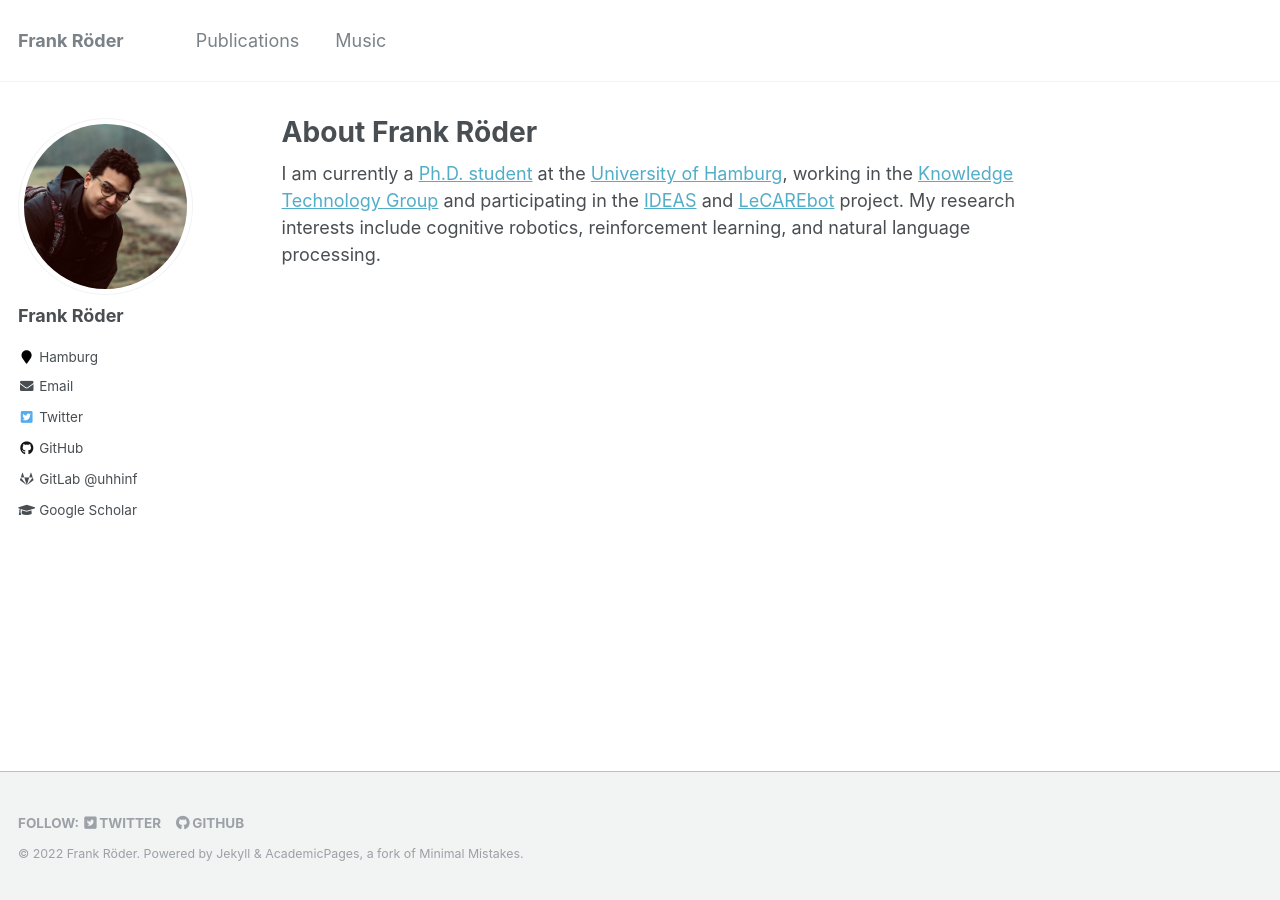
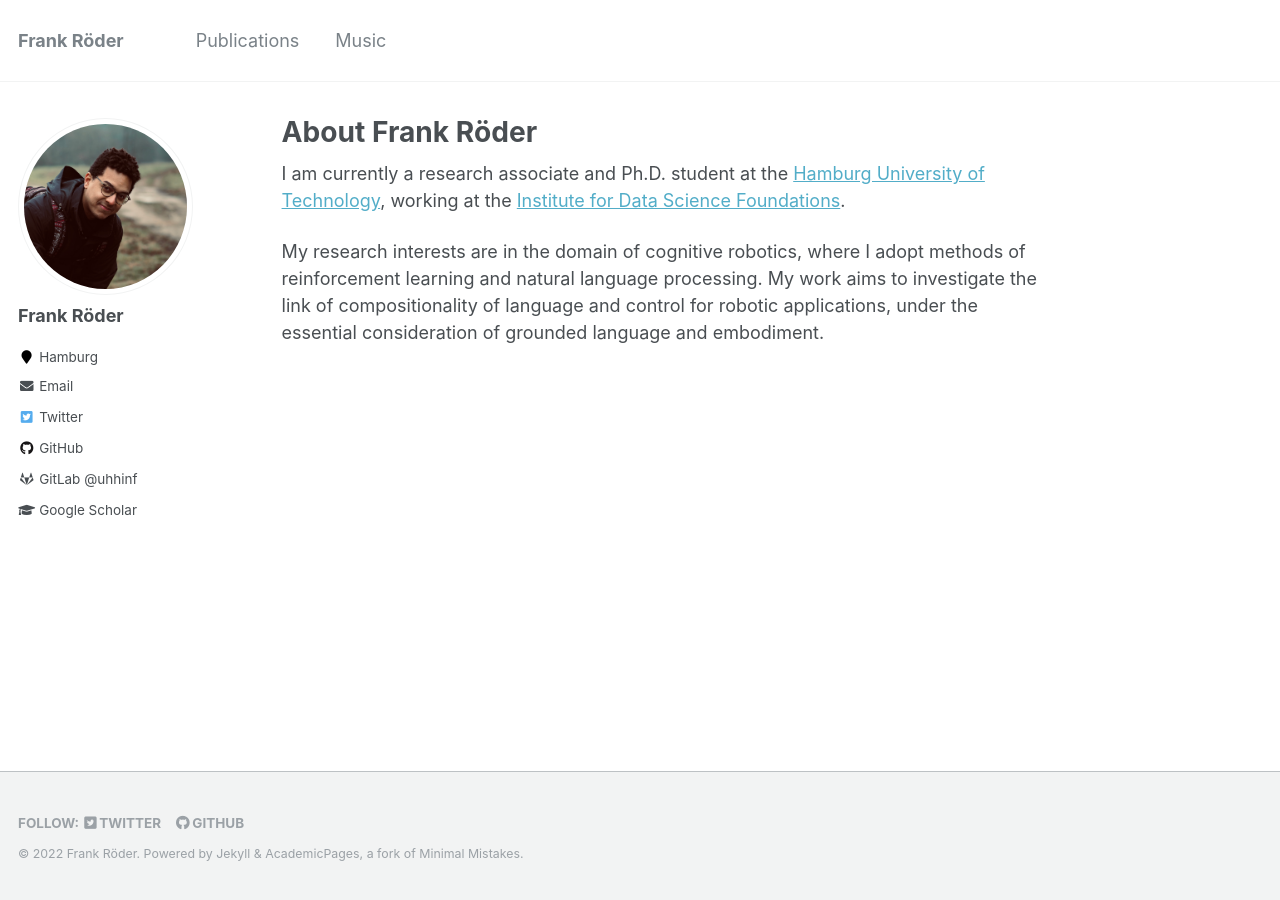
Before and after one commit to frankroeder/frankroeder.github.io, a Jekyll site: the page built from _pages/about.md, in a window 1280 px wide. Built offline with Jekyll 4.4.1, drawn with Linux system fonts in a browser that asks for light colours.

Commit message:
Update about

```diff
--- a/_pages/about.md
+++ b/_pages/about.md
@@ -9,5 +9,11 @@ redirect_from:
 ---
 
 
-I am currently a [Ph.D. student](https://www.inf.uni-hamburg.de/en/inst/ab/wtm/people/roeder.html) at the [University of Hamburg](https://www.inf.uni-hamburg.de/en), working in the [Knowledge Technology Group](https://www.inf.uni-hamburg.de/en/inst/ab/wtm/) and participating in the [IDEAS](https://www.inf.uni-hamburg.de/en/inst/ab/wtm/about/news/project-ideas.html) and [LeCAREbot](https://www.inf.uni-hamburg.de/en/inst/ab/wtm/research/project-lecarebot.html) project.
-My research interests include cognitive robotics, reinforcement learning, and natural language processing.
+I am currently a research associate and Ph.D. student at the
+[Hamburg University of Technology](https://www.tuhh.de/), working at the
+[Institute for Data Science Foundations](https://www.dsf.tuhh.de).
+
+My research interests are in the domain of cognitive robotics, where I adopt methods of
+reinforcement learning and natural language processing.
+My work aims to investigate the link of compositionality of language and control for robotic applications,
+under the essential consideration of grounded language and embodiment.
```
